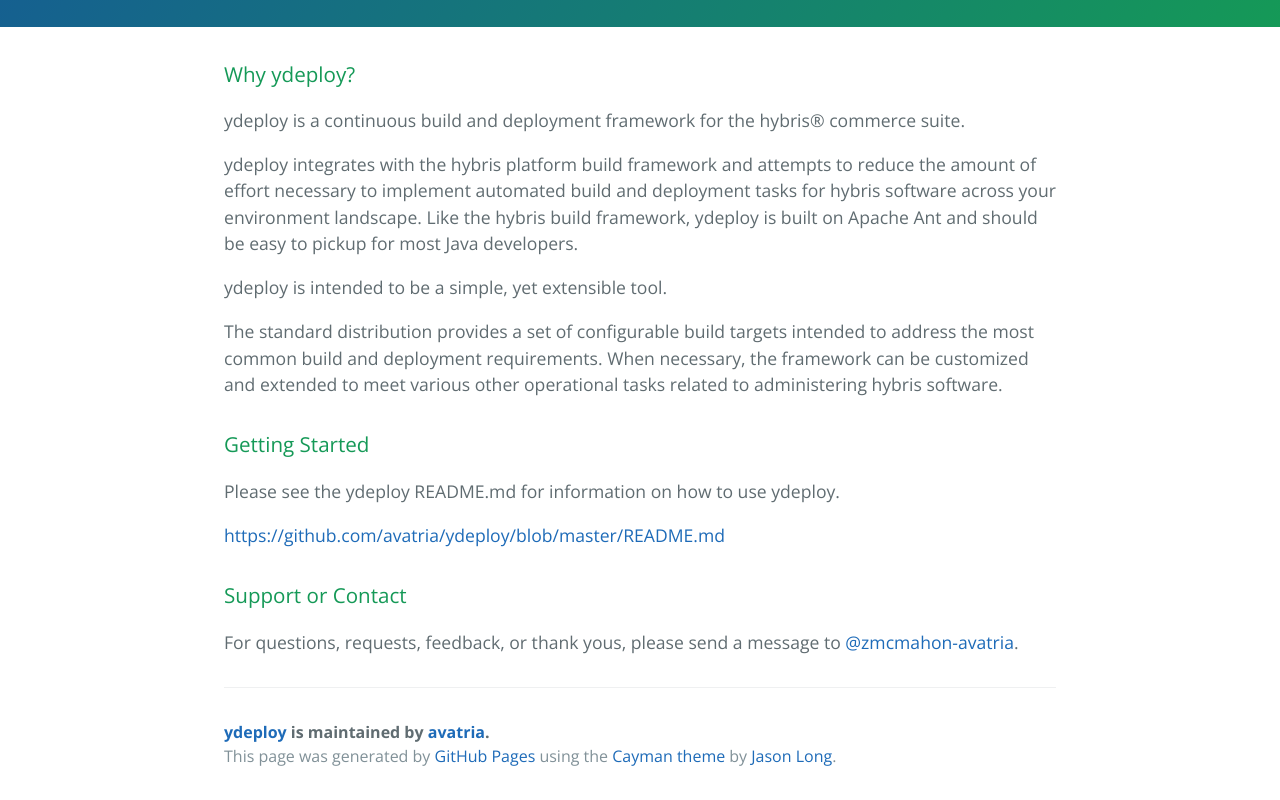
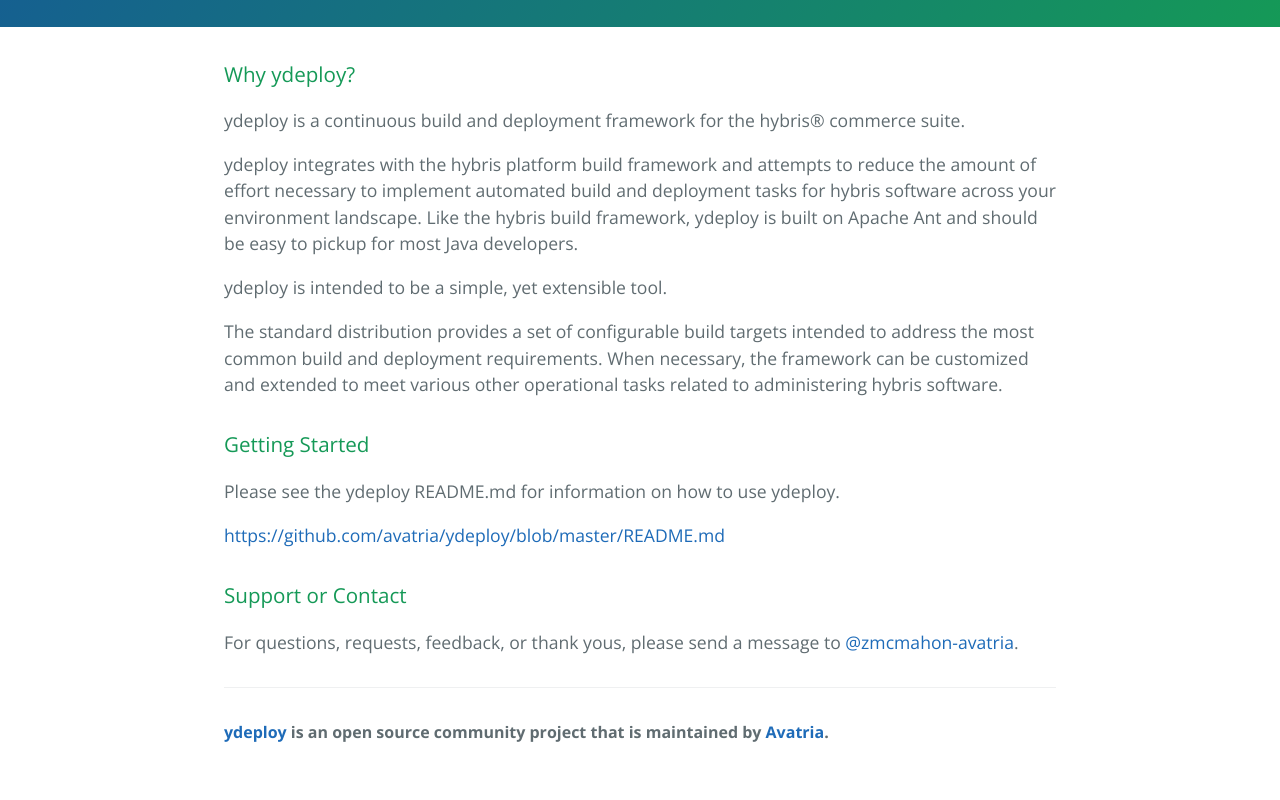
Before and after one commit to avatria/ydeploy, a plain HTML site: page index.html in a window 1280 px wide. Shown: the part 356-1156 px from the top of the page. After the commit the page ends 1132 px from the top, so only its background shows below. Drawn offline with nearby package versions, Linux system fonts and the light colour scheme.

Commit message:
Update index.html

```diff
--- a/index.html
+++ b/index.html
@@ -44,9 +44,7 @@
 <p>For questions, requests, feedback, or thank yous, please send a message to <a href="https://github.com/zmcmahon-avatria" class="user-mention">@zmcmahon-avatria</a>.</p>
 
       <footer class="site-footer">
-        <span class="site-footer-owner"><a href="https://github.com/avatria/ydeploy">ydeploy</a> is maintained by <a href="https://github.com/avatria">avatria</a>.</span>
-
-        <span class="site-footer-credits">This page was generated by <a href="https://pages.github.com">GitHub Pages</a> using the <a href="https://github.com/jasonlong/cayman-theme">Cayman theme</a> by <a href="https://twitter.com/jasonlong">Jason Long</a>.</span>
+        <span class="site-footer-owner"><a href="https://github.com/avatria/ydeploy">ydeploy</a> is an open source community project that is maintained by <a href="http://www.avatria.com">Avatria</a>.</span>
       </footer>
 
     </section>
```
